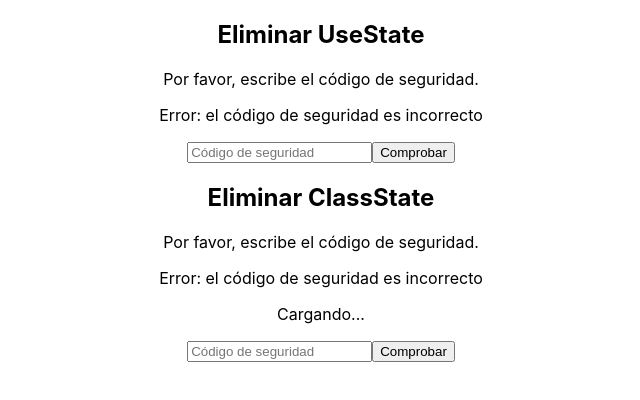
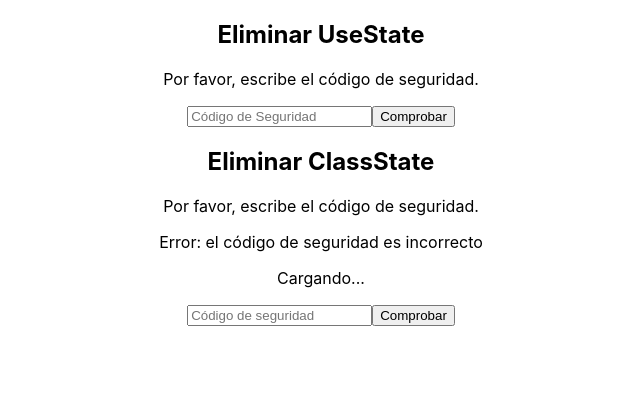
Before and after one commit to cris-her/react-state-management, a React (Create React App) app: page / in a window 1280 px wide. Shown: the top 400 px of the page, without its empty margins (319-959 px from the left). Built offline with nearby package versions, Linux system fonts and the light colour scheme.

Commit message:
independent states

```diff
--- a/src/UseState.js
+++ b/src/UseState.js
@@ -1,22 +1,51 @@
 import React from 'react';
 
+const SECURITY_CODE = 'paradigma';
+
 function UseState(props) {
-    const [error, setError] = React.useState(true);
+    // Estados independientes
+    const [error, setError] = React.useState(false);
     const [loading, setLoading] = React.useState(false);
+    const [value, setValue] = React.useState('');
+
+    /*
+    // Estados compuestos
+    const [state, setState] = React.useState({
+        value: '',
+        error: false,
+        loading: false,
+
+        deleted: false,
+        confimed: false
+    })
+    */
+
+    console.log(value);
 
     React.useEffect(() => {
-        console.log("Empezando el efecto")
+        console.log('Empezando el efecto');
+        console.log(loading);
 
-        if (loading) {
+        if(!!loading){
             setTimeout(() => {
-                console.log("Haciendo la validación")
-                setLoading(false);
-                console.log("Terminando la validación")
-            }, 3000);
+                console.log('Haciendo validación');
+
+                if (value === SECURITY_CODE) {
+                    //onConfirm();
+                    setLoading(false);
+                    //setError(false);
+                } else {
+                    //onError();
+                    setError(true);
+                    setLoading(false);
+                }
+
+                console.log('Terminando validación');
+            }, 2000);
         }
 
-        console.log("Terminando el efecto")
-    }, [loading]);
+        console.log('Terminando el efecto');
+    }, [loading])
 
 
     return (
@@ -25,17 +54,29 @@ function UseState(props) {
 
             <p>Por favor, escribe el código de seguridad.</p>
 
-            {error && (
-                <p>Error: el código de seguridad es incorrecto</p>
+            {(error && !loading)  && (
+                <p>Error: el código es incorrecto</p>
             )}
 
             {loading && (
                 <p>Cargando...</p>
             )}
 
-            <input placeholder="Código de seguridad" />
+            <input
+                placeholder="Código de Seguridad"
+                value= {value}
+                onChange = {(event) =>{
+                    // setError(false);
+                    setValue(event.target.value);
+                    //onWrite(event.target.value);
+                }}
+            />
+
             <button
-                onClick={() => setLoading(true)}
+                onClick={() => {
+                    setError(false);
+                    setLoading(true)
+                }}
             >Comprobar</button>
         </div>
     );
```
